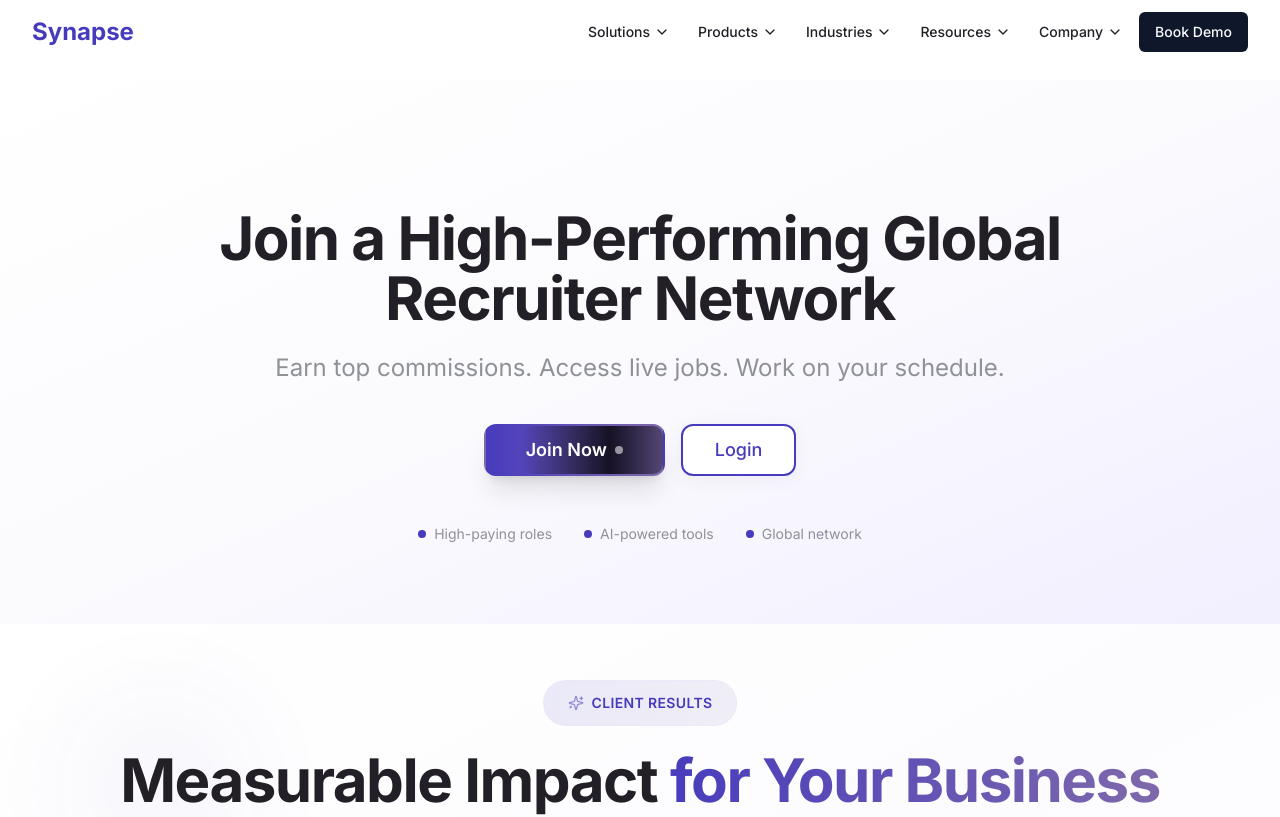
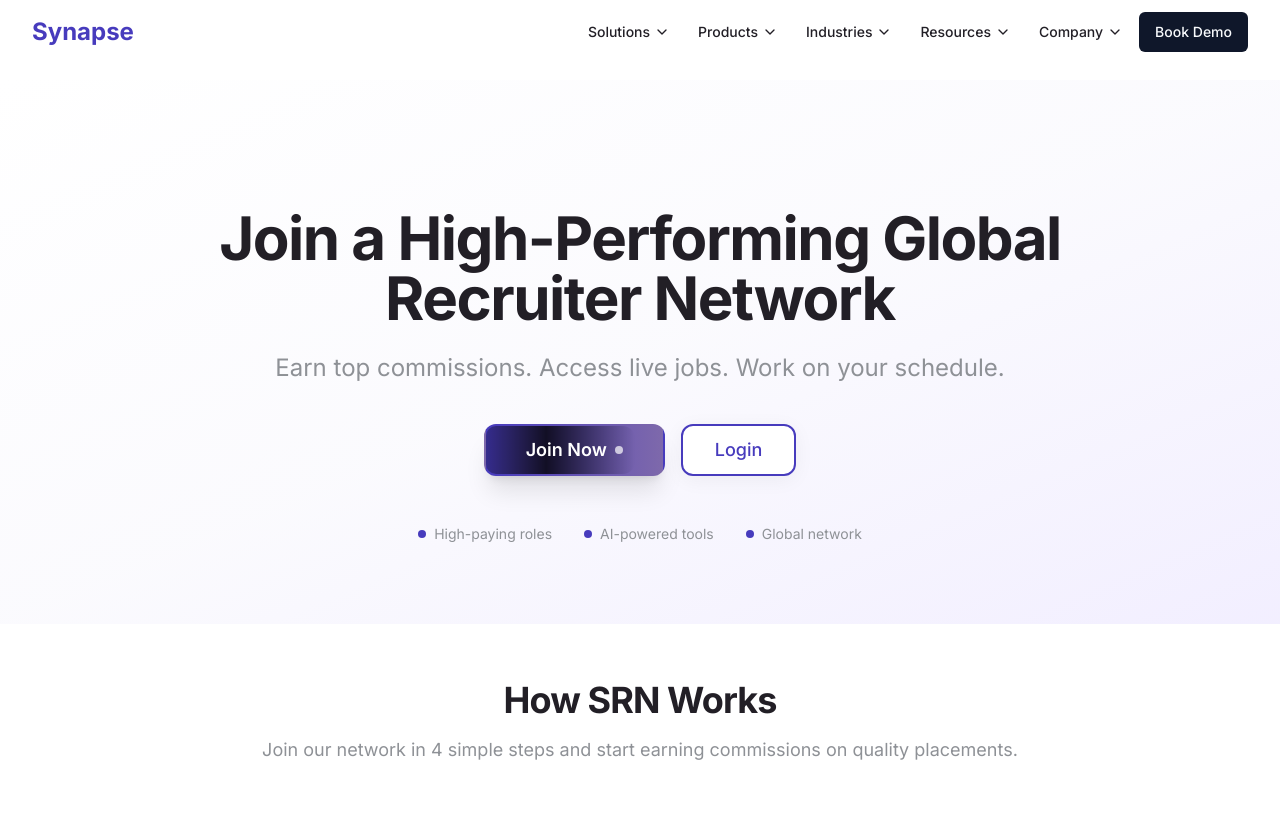
Before and after one commit to ashsynapse/synapse-talent-accelerator_TEST_N-JS, a React (Vite) app: page /recruiters in a window 1280 px wide. Shown: the top 817 px of the page. Built offline with nearby package versions, Linux system fonts and the light colour scheme.

Commit message:
Reverted to commit 512f5b0faabd734497068435d349a471c2cbb403

```diff
--- a/src/pages/Recruiters.tsx
+++ b/src/pages/Recruiters.tsx
@@ -7,7 +7,6 @@ import HowItWorksRecruiterSection from "../components/recruiter/HowItWorksRecrui
 import WhyJoinSRNSection from "../components/recruiter/WhyJoinSRNSection";
 import IndustriesRecruiterSection from "../components/recruiter/IndustriesRecruiterSection";
 import RecruiterFinalCTASection from "../components/recruiter/RecruiterFinalCTASection";
-import KPIPerformanceSection from "../components/KPIPerformanceSection";
 
 const Recruiters = () => {
   return (
@@ -17,7 +16,6 @@ const Recruiters = () => {
     >
       <div className="min-h-screen">
         <RecruiterHeroSection />
-        <KPIPerformanceSection />
         <HowItWorksRecruiterSection />
         <WhyJoinSRNSection />
         <IndustriesRecruiterSection />
```
